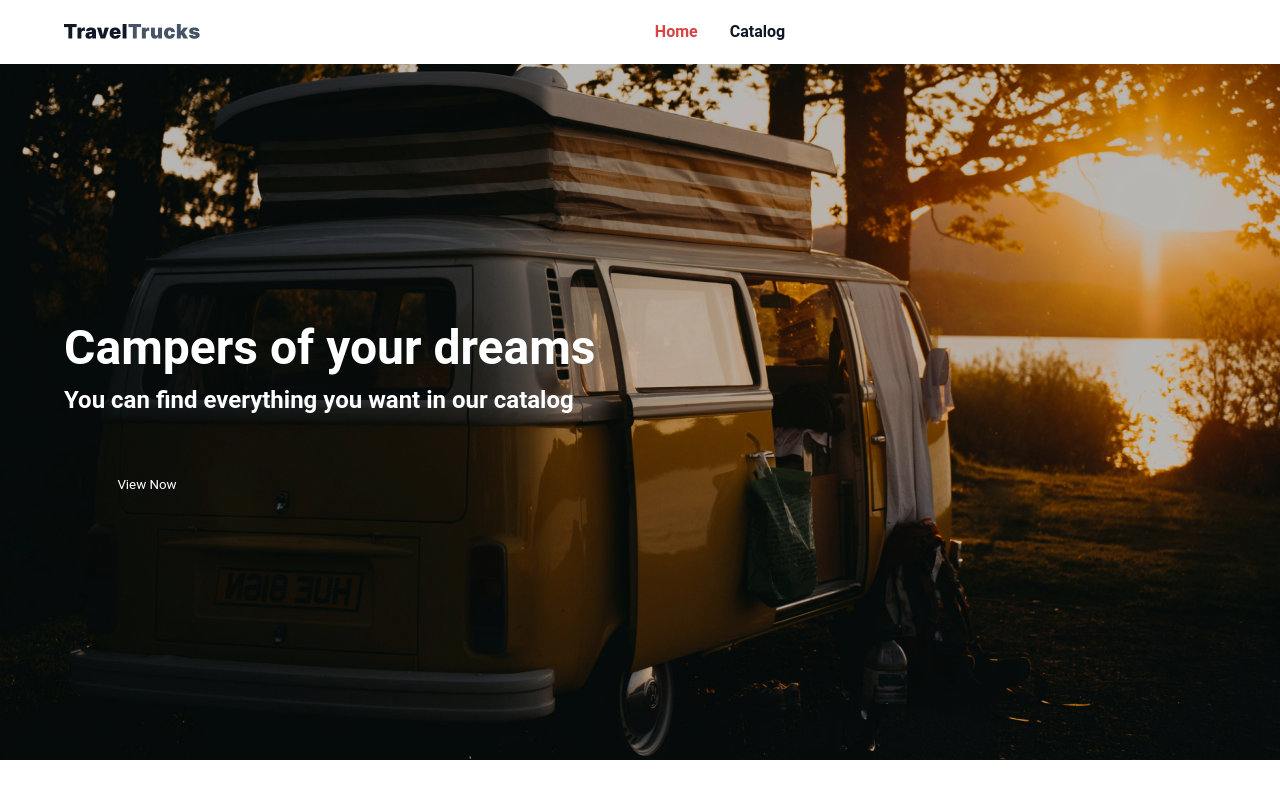
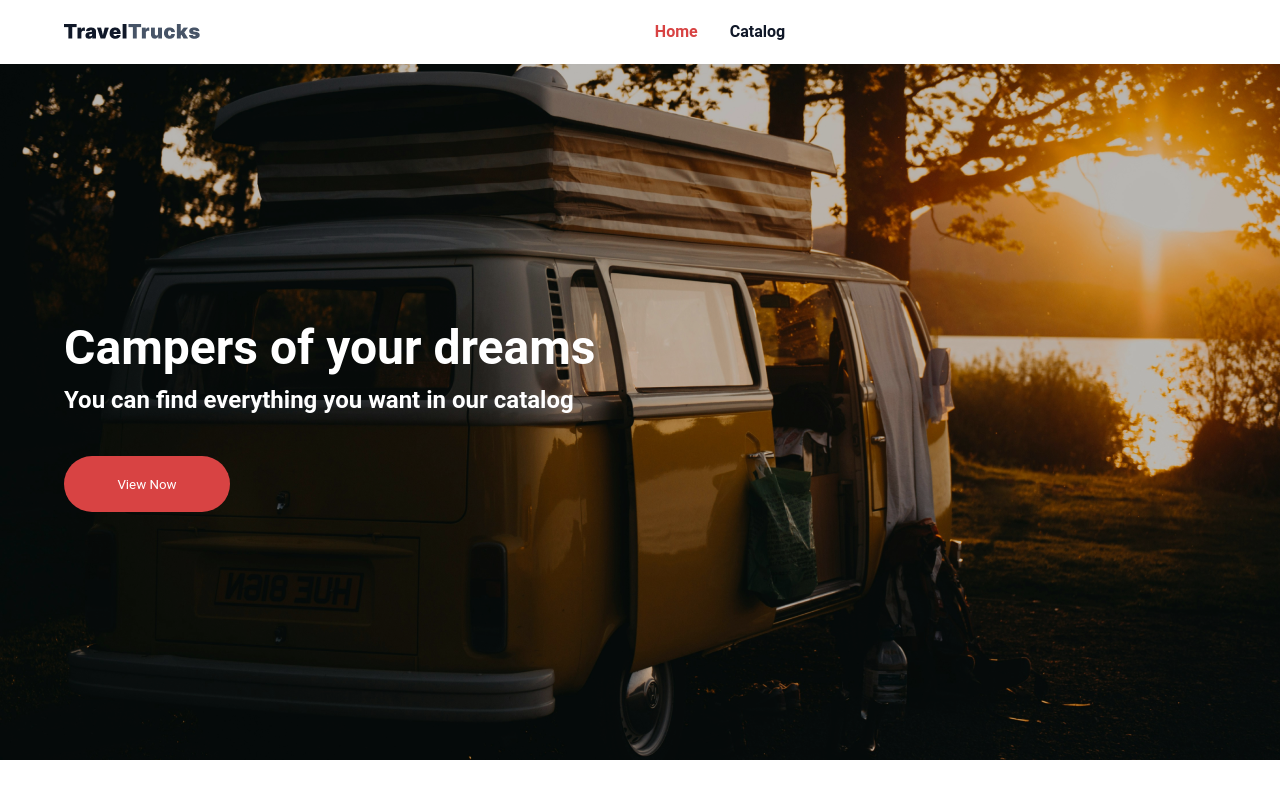
Before and after one commit to Polishchuk-4/TravelTrucks, a React (Vite) app: page / in a window 1280 px wide. In both pictures the pointer is over the button "View Now". Shown: the top 798 px of the page. Built offline with nearby package versions, Linux system fonts and the light colour scheme.

Commit message:
change hover btn

```diff
--- a/src/components/Button/Button.module.css
+++ b/src/components/Button/Button.module.css
@@ -8,5 +8,5 @@
   background-color: var(--btn-color);
 }
 .btn:hover {
-  background-color: var(--main-hoverText-color);
+  background-color: var(--btn-hover-color);
 }
```
